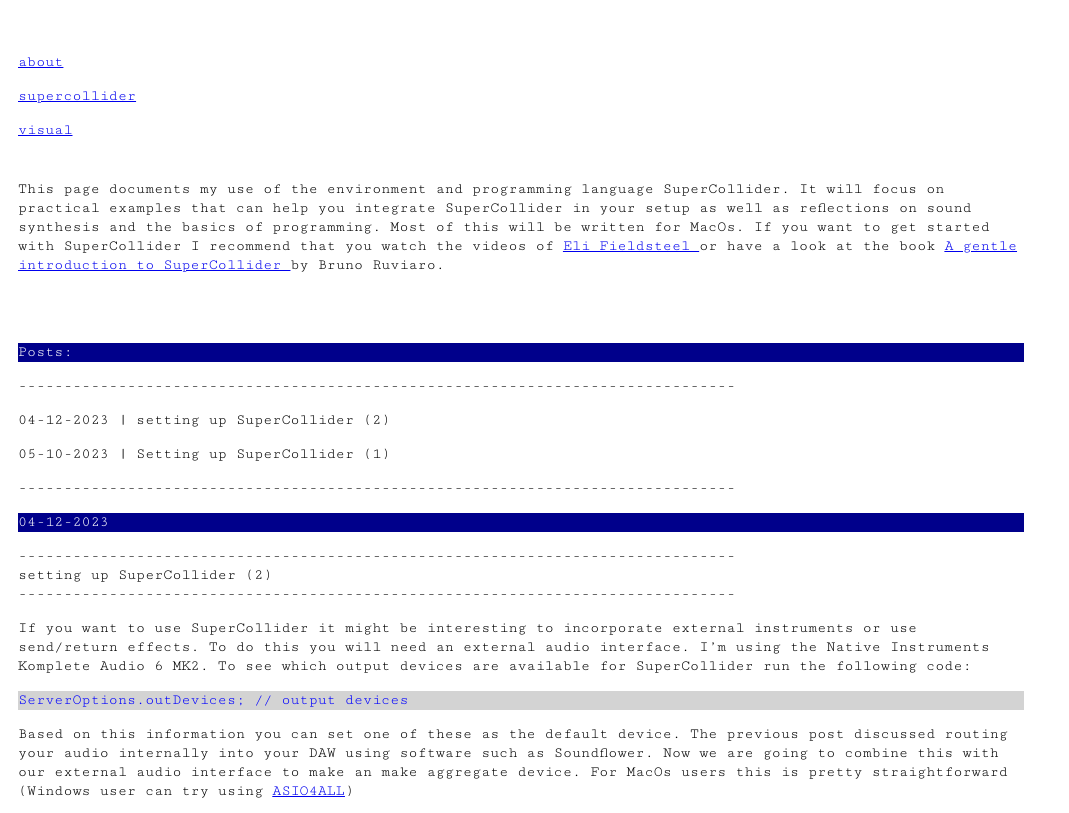
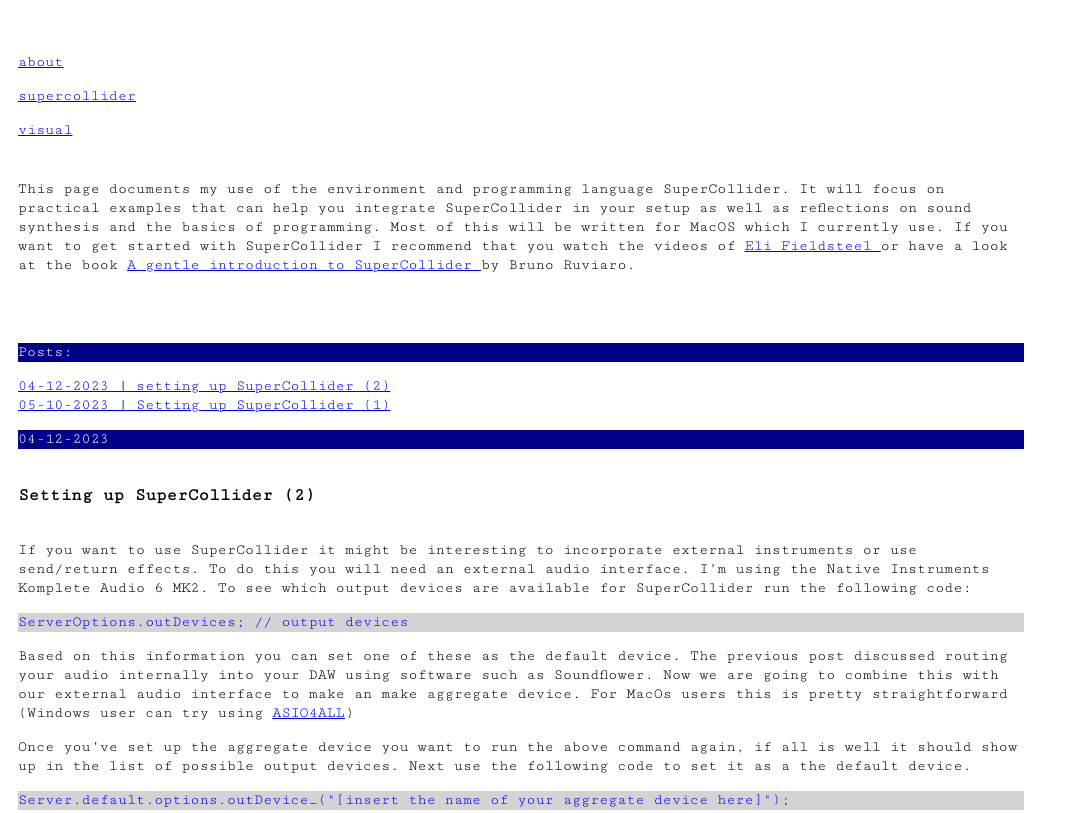
Before and after one commit to acastagneiss/acastagneiss.github.io, a plain HTML site: page blog.html in a window 1280 px wide. Shown: the top 813 px of the page, without its empty margins (0-1069 px from the left). Drawn offline with Linux system fonts and the light colour scheme.

Commit message:
changed blog decorations

```diff
--- a/blog.html
+++ b/blog.html
@@ -56,7 +56,10 @@
 
         <div style="flex-grow: 8" class="margin-left">
 
-<p> This page documents my use of the environment and programming language SuperCollider. It will focus on practical examples that can help you integrate SuperCollider in your setup as well as reflections on sound synthesis and the basics of programming. Most of this will be written for MacOs.
+<p> This page documents my use of the environment and programming language SuperCollider.
+    It will focus on practical examples that can help you integrate SuperCollider
+    in your setup as well as reflections on sound synthesis and the basics of programming.
+    Most of this will be written for MacOS which I currently use.
     If you want to get started with SuperCollider I recommend
     that you watch the videos of <a href="https://www.youtube.com/@elifieldsteel"> Eli Fieldsteel </a> or have a look at the book <a href="https://ccrma.stanford.edu/~ruviaro/texts/A_Gentle_Introduction_To_SuperCollider.pdf"> A gentle introduction to SuperCollider </a>
     by Bruno Ruviaro.
@@ -67,14 +70,12 @@
             <p class="date">
                 Posts:
             </p>
-            <p>                 -------------------------------------------------------------------------------
             </p>
 
-            <p>04-12-2023 | setting up SuperCollider (2)</p>
-            <p>05-10-2023 | Setting up SuperCollider (1)</p>
+            <a href="#post2">04-12-2023 | setting up SuperCollider (2)</a><br>
+            <a href="#post1"> 05-10-2023 | Setting up SuperCollider (1)</a>
 
             <p>
-                -------------------------------------------------------------------------------
             </p>
 
 
@@ -114,11 +115,12 @@
 
             <p class="date">04-12-2023</p>
 
-            <p class="title">
-                -------------------------------------------------------------------------------<br>
-                setting up SuperCollider (2)<br>
-                -------------------------------------------------------------------------------<br>
-            </p>
+            <div id="post2">
+            <h3 class="title">
+             <br>
+                Setting up SuperCollider (2)<br>
+              <br>
+            </h3>
 
 
     <p>         If you want to use SuperCollider it might be interesting to incorporate
@@ -235,15 +237,18 @@
 <br>
             <br>
 
+ </div>
 
+
+            <div id="post1">
 
             <p class="date">05-10-2023</p>
 
-<p class="title">
-    -------------------------------------------------------------------------------<br>
-setting up SuperCollider (1)<br>
-    -------------------------------------------------------------------------------<br>
-</p>
+<h3 class="title">
+   <br>
+Setting up SuperCollider (1)<br>
+    <br>
+</h3>
 
             <p>
 SuperCollider is based on a client/server architecture. In short we have an audio server (which makes the sound) that we are able to communicate with  using a client.
@@ -321,6 +326,7 @@ So what we've got so far is
 
 
             </div>
+        </div>
 
 
 </body>
```
